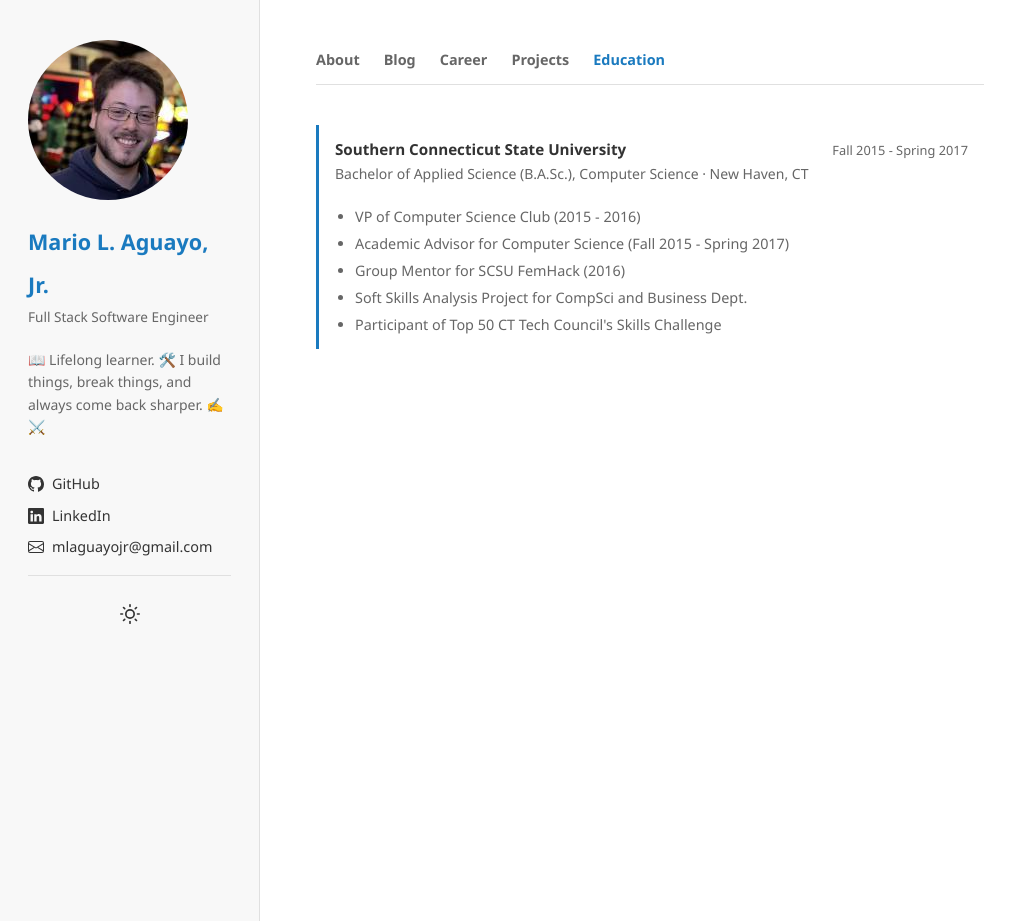
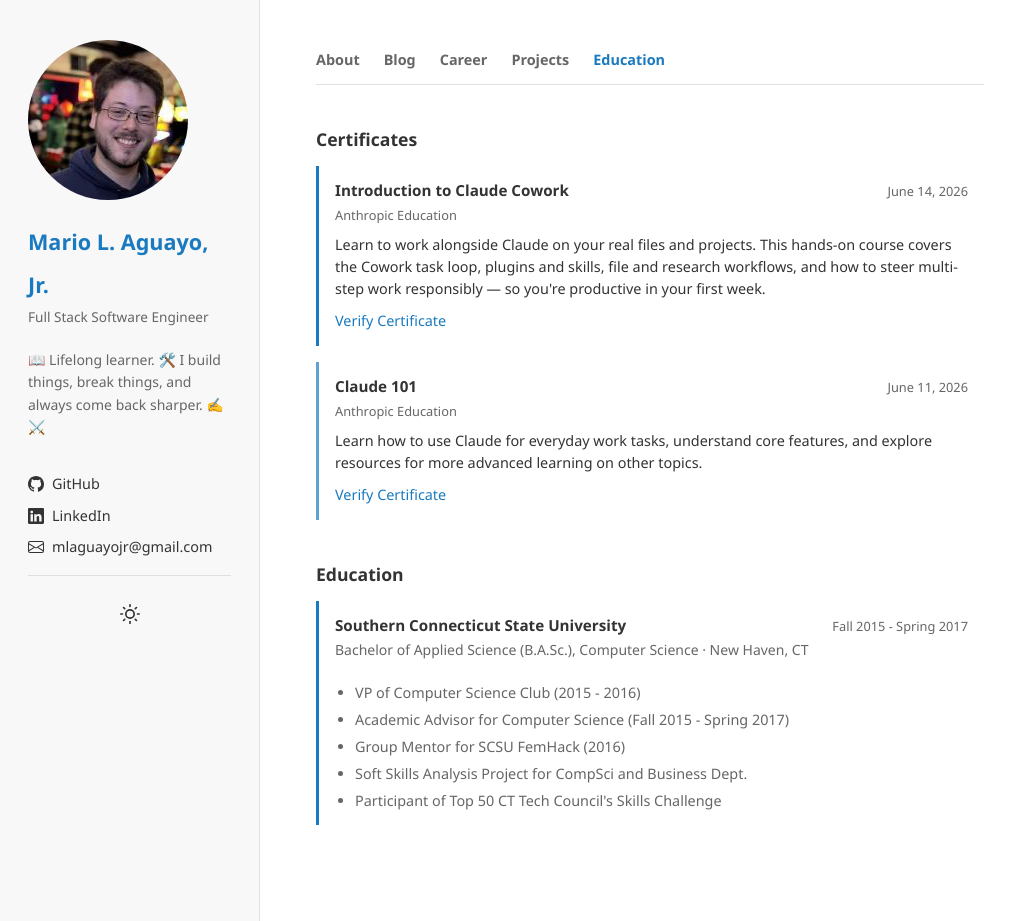
Before and after one commit to mlaguayojr/mlaguayojr.github.io, a Jekyll site: the page built from education/index.html, in a window 1280 px wide and 921 px high. Shown: the whole window, without its empty margins (0-1021 px from the left). Built offline with Jekyll 4.4.1, drawn with Linux system fonts in a browser that asks for light colours.

Commit message:
add certificates to education

```diff
--- a/_data/education.yml
+++ b/_data/education.yml
@@ -1,3 +1,16 @@
+certificates:
+  - course_name: "Introduction to Claude Cowork"
+    completion_date: "June 14, 2026"
+    offered_by: "Anthropic Education"
+    description: "Learn to work alongside Claude on your real files and projects. This hands-on course covers the Cowork task loop, plugins and skills, file and research workflows, and how to steer multi-step work responsibly — so you're productive in your first week."
+    verify_url: "https://verify.skilljar.com/c/kz4jmvfiawww"
+  - course_name: "Claude 101"
+    completion_date: "June 11, 2026"
+    offered_by: "Anthropic Education"
+    description: "Learn how to use Claude for everyday work tasks, understand core features, and explore resources for more advanced learning on other topics."
+    verify_url: "https://verify.skilljar.com/c/4qsrpjry5qrz"
+
+
 education:
   - institution: "Southern Connecticut State University"
     degree: "Bachelor of Applied Science (B.A.Sc.), Computer Science"
--- a/_includes/education.html
+++ b/_includes/education.html
@@ -1,4 +1,28 @@
 <section id="education">
+  {% if site.data.education.certificates %}
+  <h3 class="section-subtitle">Certificates</h3>
+  <div class="certificates-list">
+    {% for cert in site.data.education.certificates %}
+    <div class="certificate-entry">
+      <div class="certificate-header">
+        <div>
+          <div class="certificate-name">{{ cert.course_name }}</div>
+          {% if cert.offered_by %}<div class="certificate-offered-by">{{ cert.offered_by }}</div>{% endif %}
+        </div>
+        <div class="certificate-date">{{ cert.completion_date }}</div>
+      </div>
+      {% if cert.description %}
+      <p class="certificate-description">{{ cert.description }}</p>
+      {% endif %}
+      {% if cert.verify_url %}
+      <a href="{{ cert.verify_url }}" class="certificate-link" target="_blank">Verify Certificate</a>
+      {% endif %}
+    </div>
+    {% endfor %}
+  </div>
+  {% endif %}
+
+  <h3 class="section-subtitle">Education</h3>
   <div class="education-list">
     {% for edu in site.data.education.education %}
     <div class="education-entry">
--- a/assets/css/style.css
+++ b/assets/css/style.css
@@ -510,6 +510,7 @@
   display: flex;
   flex-direction: column;
   gap: 1.5rem;
+  margin-bottom: 0;
 }
 
 .education-entry {
@@ -559,6 +560,80 @@
   gap: 0.2rem;
   color: var(--muted);
   font-size: 0.9rem;
+}
+
+/* Certificates */
+.section-subtitle {
+  font-size: 1.1rem;
+  font-weight: 600;
+  color: var(--text);
+  margin-bottom: 0.75rem;
+  margin-top: 0;
+}
+
+.certificates-list {
+  display: flex;
+  flex-direction: column;
+  gap: 1rem;
+  margin-bottom: 2.5rem;
+}
+
+.certificate-entry {
+  border-left: 3px solid transparent;
+  padding: 0.75rem 1rem;
+}
+
+.certificate-entry:nth-child(1) {
+  border-left-color: var(--accent);
+}
+.certificate-entry:nth-child(2) {
+  border-left-color: color-mix(in srgb, var(--accent), white 30%);
+}
+.certificate-entry:nth-child(3) {
+  border-left-color: color-mix(in srgb, var(--accent), white 60%);
+}
+
+.certificate-header {
+  display: flex;
+  justify-content: space-between;
+  align-items: baseline;
+  gap: 1rem;
+  margin-bottom: 0.5rem;
+}
+
+.certificate-name {
+  font-weight: 600;
+  font-size: 0.95rem;
+  color: var(--text);
+}
+
+.certificate-offered-by {
+  font-size: 0.8rem;
+  color: var(--muted);
+  margin-top: 0.15rem;
+}
+
+.certificate-date {
+  font-size: 0.8rem;
+  color: var(--muted);
+  white-space: nowrap;
+}
+
+.certificate-description {
+  font-size: 0.9rem;
+  color: var(--text);
+  margin: 0.5rem 0;
+  line-height: 1.5;
+}
+
+.certificate-link {
+  color: var(--accent);
+  text-decoration: none;
+  font-size: 0.9rem;
+}
+
+.certificate-link:hover {
+  text-decoration: underline;
 }
 
 /* ── Responsive ── */
@@ -658,6 +733,54 @@
     justify-content: center;
     flex-wrap: wrap;
   }
+
+  /* Responsive: Certificates and Education */
+  .section-subtitle {
+    font-size: 1rem;
+    margin-bottom: 0.6rem;
+  }
+
+  .certificates-list {
+    gap: 0.75rem;
+    margin-bottom: 2rem;
+  }
+
+  .certificate-entry {
+    padding: 0.6rem 0.75rem;
+  }
+
+  .certificate-header {
+    flex-direction: column;
+    gap: 0.25rem;
+    align-items: flex-start;
+  }
+
+  .certificate-date {
+    white-space: normal;
+  }
+
+  .certificate-description {
+    font-size: 0.85rem;
+  }
+
+  .education-entry {
+    padding: 0.6rem 0.75rem;
+  }
+
+  .education-header {
+    flex-direction: column;
+    gap: 0.25rem;
+    align-items: flex-start;
+  }
+
+  .education-duration {
+    white-space: normal;
+  }
+
+  .education-details {
+    padding-left: 1rem;
+    font-size: 0.85rem;
+  }
 }
 
 div.code-block {
```
